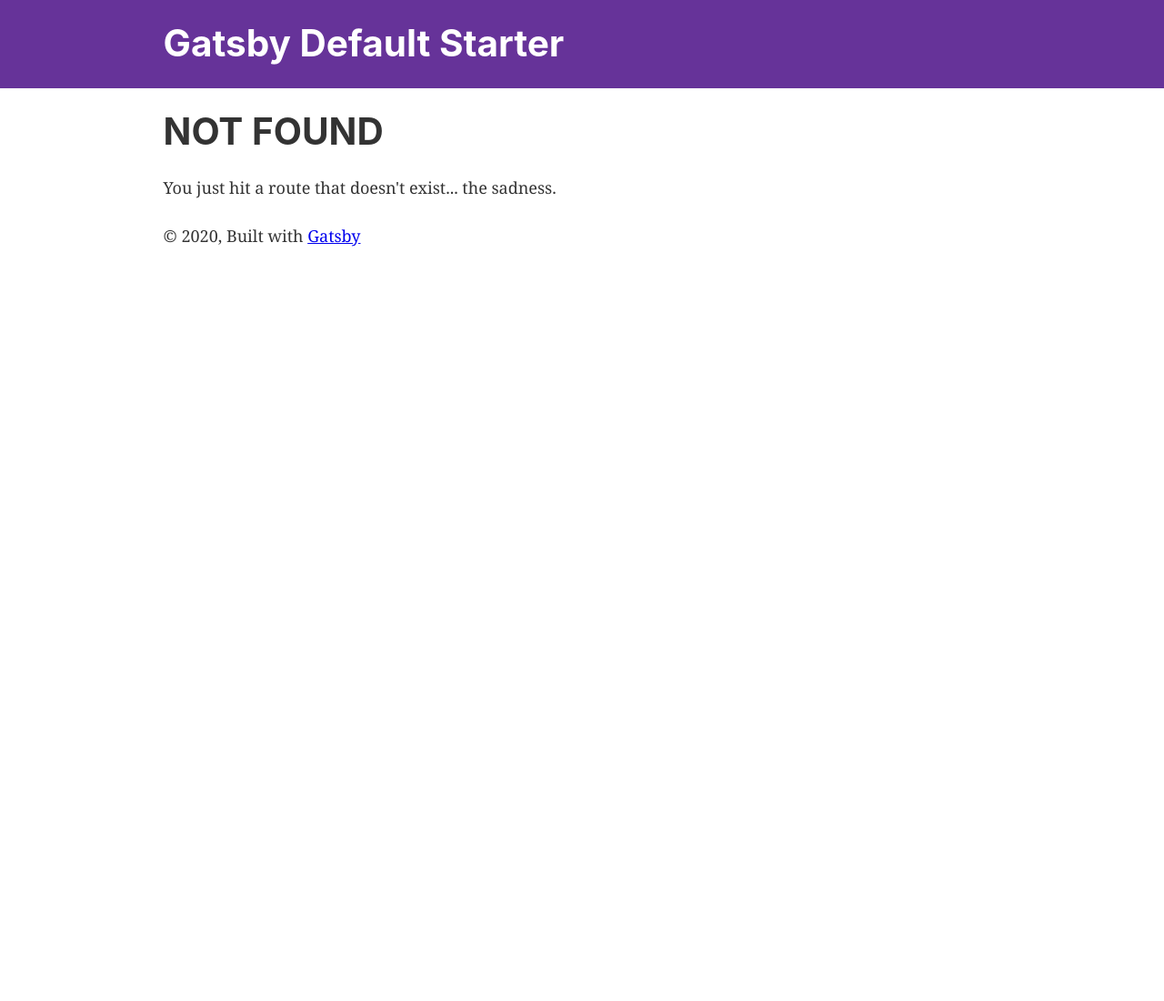
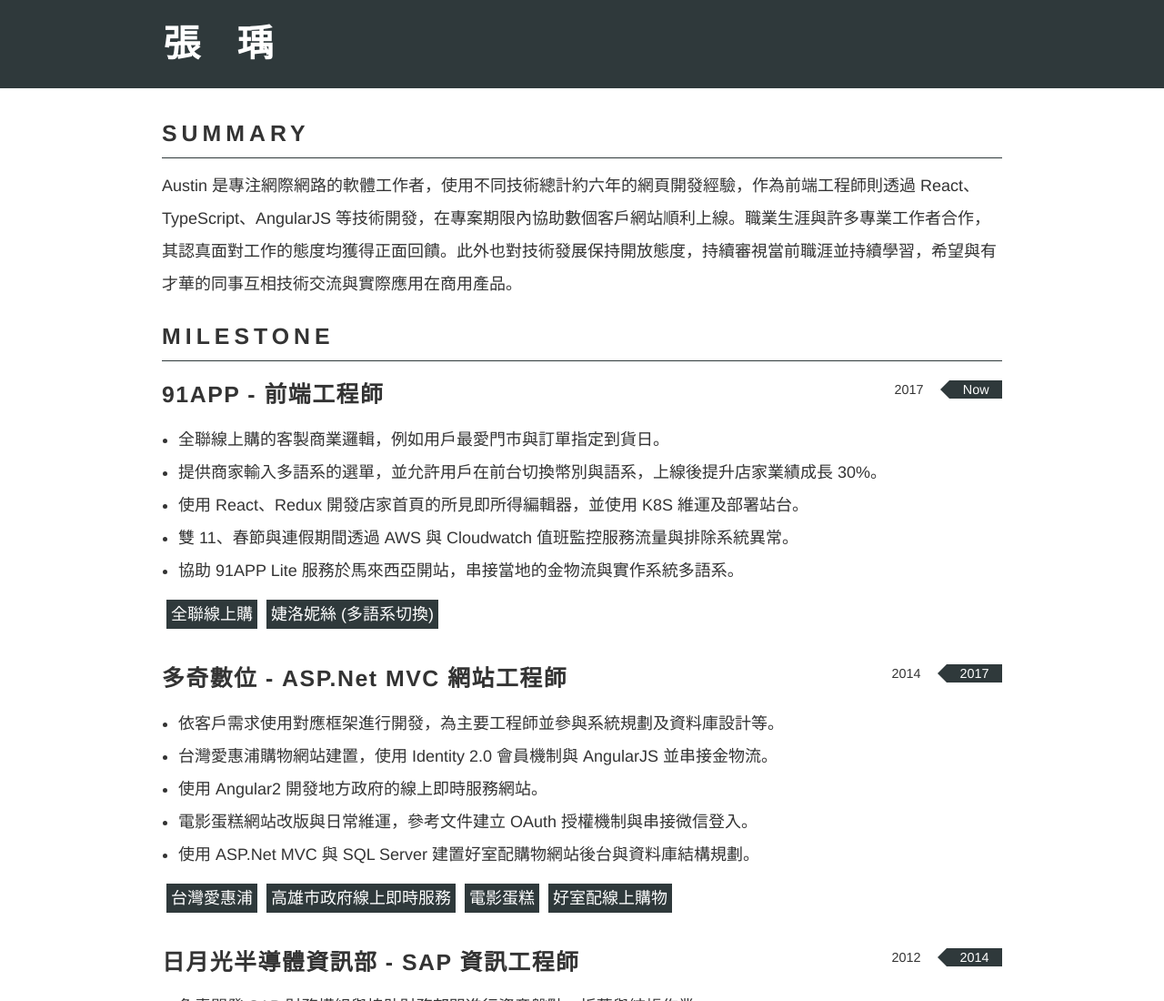
Before and after one commit to rockonyu/rockonyu.github.io, a Gatsby site: page /resume in a window 1280 px wide. Before the commit this address had no page. Shown: the top 1100 px of the page at 91% size. Before the commit the page ends 800 px from the top, so only its background shows below. Built offline with nearby package versions, Linux system fonts and the light colour scheme; Gatsby itself is replaced by a stand-in of ours.

Commit message:
feat: add resume component

```diff
--- a/gatsby-config.js
+++ b/gatsby-config.js
@@ -27,6 +27,7 @@
         icon: `src/images/gatsby-icon.png`, // This path is relative to the root of the site.
       },
     },
+    `gatsby-plugin-styled-components`,
     // this (optional) plugin enables Progressive Web App + Offline functionality
     // To learn more, visit: https://gatsby.dev/offline
     // `gatsby-plugin-offline`,
--- a/package.json
+++ b/package.json
@@ -5,20 +5,24 @@
   "version": "0.1.0",
   "author": "Kyle Mathews <mathews.kyle@gmail.com>",
   "dependencies": {
+    "babel-plugin-styled-components": "^1.10.7",
     "gatsby": "^2.22.15",
     "gatsby-image": "^2.4.5",
     "gatsby-plugin-manifest": "^2.4.9",
     "gatsby-plugin-offline": "^3.2.7",
     "gatsby-plugin-react-helmet": "^3.3.2",
     "gatsby-plugin-sharp": "^2.6.9",
+    "gatsby-plugin-styled-components": "^3.3.4",
     "gatsby-source-filesystem": "^2.3.8",
     "gatsby-transformer-sharp": "^2.5.3",
     "prop-types": "^15.7.2",
     "react": "^16.12.0",
     "react-dom": "^16.12.0",
-    "react-helmet": "^6.0.0"
+    "react-helmet": "^6.0.0",
+    "styled-components": "^5.1.1"
   },
   "devDependencies": {
+    "@types/styled-components": "^5.1.0",
     "gh-pages": "^3.0.0",
     "prettier": "2.0.5"
   },
--- a/src/components/header.tsx
+++ b/src/components/header.tsx
@@ -5,7 +5,7 @@
 const Header = ({ siteTitle }) => (
   <header
     style={{
-      background: `rebeccapurple`,
+      background: `#2f393b`,
       marginBottom: `1.45rem`,
     }}
   >
--- /dev/null
+++ b/src/components/resume/Footer.tsx
@@ -0,0 +1,83 @@
+import React from "react"
+import styled from "styled-components"
+import MaxWidth from "./MaxWidth"
+
+const Section = styled.div`
+  background-color: #ececec;
+  padding-bottom: 1em;
+`
+const PageTitle = styled.h3`
+  margin-bottom: 0;
+  border-bottom: solid 1px #2f393b;
+  padding-bottom: 0.5em;
+  padding-top: 1em;
+  letter-spacing: 5px;
+`
+const ContactList = styled.ul`
+  margin-top: 0;
+  list-style: none;
+  padding: 0;
+  margin: 0;
+  margin-bottom: 1.5em;
+`
+const Item = styled.li`
+  border-bottom: solid 1px #2f393b;
+  padding: 0.5em 0;
+`
+const Title = styled.span`
+  display: inline-block;
+  word-wrap: break-word;
+  width: 120px;
+  font-weight: 600;
+  @media (max-width: 767px) {
+    display: block;
+    width: auto;
+  }
+`
+const TextContent = styled.span`
+  display: inline-block;
+  word-wrap: break-word;
+  @media (max-width: 767px) {
+    display: block;
+    width: auto;
+  }
+`
+const Link = styled.a`
+  text-decoration: none;
+  color: #2f393b;
+`
+
+const Footer: React.FunctionComponent<any> = ({
+  name,
+  enname,
+  email,
+  linkedin,
+}) => (
+  <Section>
+    <MaxWidth>
+      <PageTitle>CONTACT</PageTitle>
+      <ContactList>
+        <Item>
+          <Title>Name</Title>
+          <TextContent>{name + " " + enname}</TextContent>
+        </Item>
+        <Item>
+          <Title>Email</Title>
+          <TextContent>
+            <Link href={"mailto:" + email}>{email}</Link>
+          </TextContent>
+        </Item>
+        <Item>
+          <Title>LinkedIn</Title>
+          <TextContent>
+            <Link href={linkedin} target="_blank" rel="noopener">
+              {linkedin}
+            </Link>
+          </TextContent>
+        </Item>
+      </ContactList>
+    </MaxWidth>
+  </Section>
+)
+
+export default Footer
--- /dev/null
+++ b/src/components/resume/Main.tsx
@@ -0,0 +1,44 @@
+import React, { FC } from "react"
+import styled from "styled-components"
+import MileStone from "./MileStone"
+import SkillTree from "./SkillTree"
+import Summary from "./Summary"
+import MaxWidth from "./MaxWidth"
+
+interface Props {
+  description: string
+  skills: string[]
+  milestone: Array<{
+    to: string
+    from: string
+    name: string
+    title: string
+    projects: Array<{ name: string; href?: string }>
+  }>
+}
+
+const Section = styled.div`
+  background-color: white;
+  margin: 2em 0;
+`
+const Title = styled.h3`
+  border-bottom: solid 1px #2f393b;
+  padding-bottom: 0.5em;
+  margin-bottom: 0.5em;
+  letter-spacing: 5px;
+`
+
+const Main: FC<Props> = ({ description, skills, milestone }) => (
+  <MaxWidth>
+    <Section>
+      <Title>SUMMARY</Title>
+      <Summary>{description}</Summary>
+      <Title>MILESTONE</Title>
+      <MileStone items={milestone} />
+      <Title>SKILL TREE</Title>
+      <SkillTree items={skills} />
+    </Section>
+  </MaxWidth>
+)
+
+export default Main
--- /dev/null
+++ b/src/components/resume/MaxWidth.tsx
@@ -0,0 +1,9 @@
+import styled from "styled-components"
+
+const MaxWidth = styled.div`
+  max-width: 960px;
+  margin: 0 auto;
+  padding: 0 1em;
+`
+
+export default MaxWidth
--- /dev/null
+++ b/src/components/resume/MileStone.tsx
@@ -0,0 +1,138 @@
+import React, { FC } from "react"
+import styled from "styled-components"
+
+interface Props {
+  items: Array<{
+    to: string
+    from: string
+    name: string
+    title: string
+    projects: Array<{ name: string; href?: string }>
+    highlights?: string[]
+  }>
+}
+
+const Content = styled.div`
+  margin: 1em 0;
+`
+const Works = styled.div`
+  margin: 0;
+  margin-bottom: 2em;
+  @media (max-width: 767px) {
+    margin: 0;
+    border: none;
+    padding: 0;
+    padding-bottom: 1em;
+  }
+`
+const WorkTitle = styled.h3`
+  line-height: 1.5;
+  margin: 0.5em 0;
+  letter-spacing: 1.5px;
+`
+const Highlights = styled.ul`
+  padding-left: 1em;
+  margin: 0;
+  line-height: 2;
+`
+const Item = styled.li`
+  margin: 0;
+`
+const Projects = styled.ul`
+  margin: 0;
+  margin-top: 0.5em;
+  display: inline-block;
+  list-style: none;
+  & > li {
+    display: inline-block;
+  }
+`
+const TimeLine = styled.div`
+  float: right;
+  font-size: 0.8em;
+  margin-left: 10px;
+`
+const From = styled.span`
+  margin-right: 2em;
+  @media (max-width: 767px) {
+    display: none;
+  }
+`
+const To = styled.span`
+  background-color: #2f393b;
+  color: white;
+  padding: 2px 1em;
+  display: inline-block;
+  line-height: 16px;
+  position: relative;
+  &:after {
+    content: "";
+    position: absolute;
+    top: 0;
+    left: -10px;
+    width: 0;
+    height: 0;
+    border-style: solid;
+    border-width: 10px 10px 10px 0;
+    border-color: transparent #2f393b transparent transparent;
+  }
+`
+const Link = styled.a`
+  text-decoration: none;
+  color: white;
+  background-color: #2f393b;
+  margin: 5px;
+  padding: 3px 5px;
+  display: inline-block;
+  position: relative;
+  top: 0;
+  left: 0;
+  transition: top 0.2s, left 0.2s;
+  &:hover {
+    top: -2px;
+    left: -2px;
+  }
+`
+
+const MileStone: FC<Props> = ({ items }) => (
+  <Content>
+    {items.map((milestone, index) => (
+      <Works key={index}>
+        <TimeLine>
+          <From>{milestone.from}</From>
+          <To>{milestone.to}</To>
+        </TimeLine>
+        <WorkTitle>
+          {milestone.name} - {milestone.title}
+        </WorkTitle>
+        <Highlights>
+          {milestone.highlights?.map((item, $index) => (
+            <Item key={$index}>{item}</Item>
+          ))}
+        </Highlights>
+        {milestone.projects.length > 0 ? (
+          <Projects>
+            {milestone.projects.map(proj =>
+              proj.href ? (
+                <Item key={proj.name}>
+                  <Link
+                    key={proj.name}
+                    href={proj.href}
+                    target="_blank"
+                    rel="noopener"
+                  >
+                    {proj.name}
+                  </Link>
+                </Item>
+              ) : (
+                <Item key={proj.name}>{proj.name}</Item>
+              )
+            )}
+          </Projects>
+        ) : null}
+      </Works>
+    ))}
+  </Content>
+)
+
+export default MileStone
--- /dev/null
+++ b/src/components/resume/SkillTree.tsx
@@ -0,0 +1,24 @@
+import React, { FC } from "react"
+import styled from "styled-components"
+
+interface Props {
+  items: string[]
+}
+
+const Tag = styled.span`
+  display: inline-block;
+  background-color: #2f393b;
+  color: white;
+  margin: 5px;
+  padding: 3px 5px;
+`
+
+const SkillTree: FC<Props> = ({ items }) => (
+  <>
+    {items.map((item, index) => (
+      <Tag key={index}>{item}</Tag>
+    ))}
+  </>
+)
+
+export default SkillTree
--- /dev/null
+++ b/src/components/resume/Summary.tsx
@@ -0,0 +1,8 @@
+import styled from "styled-components"
+
+const Summary = styled.p`
+  line-height: 2;
+  white-space: pre-line;
+`
+
+export default Summary
--- /dev/null
+++ b/src/components/resume/resume.json
@@ -0,0 +1,320 @@
+{
+  "basics": {
+    "title": "2020 張瑀的個人履歷",
+    "name": "張　瑀",
+    "enname": "Austin",
+    "label": "Software Engineer",
+    "picture": "http://graph.facebook.com/1358756972/picture?type=large",
+    "email": "drivers_high1937@hotmail.com",
+    "linkedin": "https://www.linkedin.com/in/austin119",
+    "website": "https://rockonyu.github.io",
+    "birthday": "1988-08-26",
+    "description": "Austin 是專注網際網路的軟體工作者，使用不同技術總計約六年的網頁開發經驗，作為前端工程師則透過 React、TypeScript、AngularJS 等技術開發，在專案期限內協助數個客戶網站順利上線。職業生涯與許多專業工作者合作，其認真面對工作的態度均獲得正面回饋。此外也對技術發展保持開放態度，持續審視當前職涯並持續學習，希望與有才華的同事互相技術交流與實際應用在商用產品。",
+    "profiles": [
+      {
+        "network": "Facebook",
+        "username": "張瑀",
+        "url": "https://www.facebook.com/profile.php?id=1358756972"
+      },
+      {
+        "network": "Linkedin",
+        "username": "張瑀",
+        "url": "https://www.linkedin.com/in/austin119/"
+      }
+    ]
+  },
+  "work": [
+    {
+      "company": "大心數位 / 多奇數位股份有限公司",
+      "position": "網頁程式設計師",
+      "website": "http://www.infbeyond.com/",
+      "year": "至今",
+      "startDate": "2014",
+      "endDate": "至今",
+      "extraInfo": true,
+      "summary": "負責需求訪談、系統規劃與專案主功能實作 (包跨資料庫設計、後端與前端 JavaScript)，使用 ASP.NET MVC 或 ASP.NET Web API & Angular 進行專案開發。",
+      "highlights": []
+    },
+    {
+      "company": "日月光半導體資訊部",
+      "position": "SAP 資訊工程師",
+      "website": "http://www.aseglobal.com/ch/",
+      "year": "2014",
+      "startDate": "2012",
+      "endDate": "2014",
+      "summary": "負責維護 SAP 財務模組與協助財務部門進行資產盤點、折舊與結帳作業，使用 ABAP 與 C# 語言進行開發。",
+      "highlights": []
+    }
+  ],
+  "education": [
+    {
+      "institution": "逢甲大學",
+      "area": "",
+      "studyType": "資訊工程學系",
+      "startDate": "2006",
+      "endDate": "2010",
+      "gpa": "",
+      "summary": "副修網際網路學程，畢業專題是 JAVA 車牌辨識系統。",
+      "courses": []
+    }
+  ],
+  "training": [
+    {
+      "institution": "酷奇教育訓練 & SKILLTREE",
+      "area": "",
+      "studyType": "",
+      "startDate": "",
+      "endDate": "至今",
+      "gpa": "",
+      "summary": "",
+      "courses": [
+        "2014-08-16 前端工程訓練：JavaScript 與 TypeScript 開發實戰",
+        "2014-08-17 AngularJS 開發實戰：新手入門篇",
+        "2015-05-31 Entity Framework 6 開發實戰",
+        "2015-08-30 AngularJS 開發實戰：模組開發篇",
+        "2015-10-25 前端工程訓練：npm, bower, yo, gulp, webpack 應用實戰",
+        "2015-12-26 JavaScript 開發實戰：核心概念篇",
+        "2016-04-24 Visual Studio 2015 開發與偵錯技巧",
+        "2016-05-29 JavaScript 開發實戰：核心概念篇",
+        "2016-08-13 Angular2 開發實戰：新手入門",
+        "2016-09-03 ASP.NET Web API 2 開發實戰",
+        "2017-03-26 ASP.NET MVC 5 開發實戰：從入門到進階",
+        "2017-06-10 物件導向實作課程 (使用 C#)"
+      ]
+    }
+  ],
+  "projects": [
+    {
+      "name": "電影蛋糕",
+      "owner": "MOMA 摩瑪科技",
+      "releaseDate": "2017",
+      "fromDate": "2014",
+      "website": "http://www.moviecaker.com/",
+      "summary": "",
+      "highlights": [
+        "前端使用 Vue.js 與 Angular2 (子網站)",
+        "使用快取增加頁面載入速度",
+        "可以使用 Oauth2 的 Bear token 授權用戶",
+        "使用無限滾動載入的資料，可以在頁面轉換之間保存",
+        "支援微信與微信公眾號的第三方登入",
+        "重構大量程式碼並加入單元測試以保持可用性",
+        "電影海報可等比例縮放，支援多種不同尺寸的海報"
+      ]
+    },
+    {
+      "name": "高雄市線上即時服務系統",
+      "owner": "雙葉電子",
+      "releaseDate": "2016",
+      "website": "https://soweb.kcg.gov.tw/RWD/",
+      "summary": "",
+      "highlights": [
+        "使用 Angular2 建立的 SPA 網站",
+        "使用 Hash Location Strategy 進行前端路由",
+        "透過 Http Service 取得後端 Web API 資源"
+      ]
+    },
+    {
+      "name": "台灣愛惠浦",
+      "owner": "3W Creative 三角創意",
+      "releaseDate": "2017",
+      "fromDate": "2015",
+      "website": "http://www.everpure.tw/",
+      "summary": "",
+      "highlights": [
+        "前台購物車介面使用 AngularJS",
+        "購物車網站串接紅陽金流與日翊物流",
+        "透過 T4 樣板產生客製的 CRUD 頁面",
+        "後台報表可以匯出 CSV",
+        "使用 Entity Framework Code-First 模式開發",
+        "會員系統使用 identity 2.x"
+      ]
+    },
+    {
+      "name": "好室配",
+      "owner": "3W Creative 三角創意",
+      "releaseDate": "2014",
+      "website": "https://www.housepal.tw/",
+      "summary": "",
+      "highlights": [
+        "使用 Entity Framework DB-First 模式開發",
+        "使用 ASP.Net MVC4 與 SimpleMemberShip 會員系統"
+      ]
+    },
+    {
+      "name": "PDA 資產盤點系統",
+      "owner": "",
+      "releaseDate": "2013",
+      "website": "javascript:void(0)",
+      "summary": "",
+      "highlights": ["Win CE & WinForm", "使用 PDA 掃描資產條碼進行盤點作業"]
+    },
+    {
+      "name": "固定資產查詢系統",
+      "owner": "",
+      "releaseDate": "2012",
+      "website": "javascript:void(0)",
+      "summary": "",
+      "highlights": [
+        "WebForm 與 Oracle DB 資料存取",
+        "使用 ADO.Net 進行資料庫存取"
+      ]
+    }
+  ],
+  "skills": [
+    "TypeScript",
+    "React",
+    "Redux",
+    "Node.js",
+    "CSS",
+    "Angular JS",
+    "C#",
+    "ASP.Net"
+  ],
+  "techs": [
+    {
+      "label": "Backend",
+      "names": [
+        "ASP.Net MVC",
+        "ASP.Net Web API",
+        "Entity Framework",
+        "LINQ",
+        "C#",
+        "SQL Server",
+        "IIS 7.5",
+        "ASP.Net WebForm"
+      ]
+    },
+    {
+      "label": "Frontend",
+      "names": [
+        "Angular2",
+        "Angular-CLI",
+        "Vue.js",
+        "JavaScript",
+        "HTML",
+        "CSS",
+        "Browsersync",
+        "Bootstrap",
+        "Semantic-UI",
+        "AngularJS",
+        "jQuery"
+      ]
+    },
+    {
+      "label": "Tools & Testing",
+      "names": [
+        "Git",
+        "Visual Studio 2017",
+        "Visual Studio Code",
+        "NPM",
+        "docker",
+        "Postman",
+        "Selenium",
+        "xUnit"
+      ]
+    }
+  ],
+  "languages": [
+    {
+      "name": "中文",
+      "level": "精通"
+    },
+    {
+      "name": "英文",
+      "level": "可以閱讀長篇文件"
+    }
+  ],
+  "interests": [
+    {
+      "name": "",
+      "keywords": [
+        "ASP.NET Core",
+        "TDD 測試導向開發",
+        "Angular2",
+        "同構 JavaScript 應用程式"
+      ]
+    }
+  ],
+  "milestone": [
+    {
+      "name": "91APP",
+      "title": "前端工程師",
+      "to": "Now",
+      "from": "2017",
+      "highlights": [
+        "全聯線上購的客製商業邏輯，例如用戶最愛門市與訂單指定到貨日。",
+        "提供商家輸入多語系的選單，並允許用戶在前台切換幣別與語系，上線後提升店家業績成長 30%。",
+        "使用 React、Redux 開發店家首頁的所見即所得編輯器，並使用 K8S 維運及部署站台。",
+        "雙 11、春節與連假期間透過 AWS 與 Cloudwatch 值班監控服務流量與排除系統異常。",
+        "協助 91APP Lite 服務於馬來西亞開站，串接當地的金物流與實作系統多語系。"
+      ],
+      "projects": [
+        {
+          "name": "全聯線上購",
+          "href": "https://shop.pxmart.com.tw"
+        },
+        {
+          "name": "婕洛妮絲 (多語系切換)",
+          "href": "https://www.jsstore.com.tw"
+        }
+      ]
+    },
+    {
+      "name": "多奇數位",
+      "title": "ASP.Net MVC 網站工程師",
+      "to": "2017",
+      "from": "2014",
+      "highlights": [
+        "依客戶需求使用對應框架進行開發，為主要工程師並參與系統規劃及資料庫設計等。",
+        "台灣愛惠浦購物網站建置，使用 Identity 2.0 會員機制與 AngularJS 並串接金物流。",
+        "使用 Angular2 開發地方政府的線上即時服務網站。",
+        "電影蛋糕網站改版與日常維運，參考文件建立 OAuth 授權機制與串接微信登入。",
+        "使用 ASP.Net MVC 與 SQL Server 建置好室配購物網站後台與資料庫結構規劃。"
+      ],
+      "projects": [
+        {
+          "name": "台灣愛惠浦",
+          "href": "https://www.everbrightpurifying.com"
+        },
+        {
+          "name": "高雄市政府線上即時服務",
+          "href": "https://soweb.kcg.gov.tw"
+        },
+        {
+          "name": "電影蛋糕",
+          "href": "http://www.moviecaker.com"
+        },
+        {
+          "name": "好室配線上購物",
+          "href": "https://www.housepal.tw"
+        }
+      ]
+    },
+    {
+      "name": "日月光半導體資訊部",
+      "title": "SAP 資訊工程師",
+      "to": "2014",
+      "from": "2012",
+      "highlights": [
+        "負責開發 SAP 財務模組與協助財務部門進行資產盤點、折舊與結帳作業。",
+        "開發固定資產盤點程式 (PDA) 與查詢介面，協助 QA 部門進行控管品質檢驗流程。"
+      ],
+      "projects": []
+    },
+    {
+      "name": "逢甲大學",
+      "title": "資訊工程學系",
+      "to": "2010",
+      "from": "",
+      "highlights": ["專題：使用 JAVA 與 Webcam 辨識六碼機車牌照。"],
+      "projects": []
+    }
+  ],
+  "recommended": [
+    {
+      "name": "ilandy",
+      "position": "大心數位 - 前端工程師",
+      "summary": "Austin 是我見過最重視使用者體驗的後端工程師"
+    }
+  ]
+}
--- /dev/null
+++ b/src/pages/resume.tsx
@@ -0,0 +1,37 @@
+import React from "react"
+import Footer from "../components/resume/Footer"
+import Main from "../components/resume/Main"
+import resume from "../components/resume/resume.json"
+import Header from "../components/header"
+import SEO from "../components/seo"
+import "../components/layout.css"
+import styled from "styled-components"
+
+const Container = styled.section`
+  * {
+    font-family: 微軟正黑體, Helvetica;
+  }
+`
+
+const Resume = () => (
+  <Container>
+    <Header siteTitle={resume.basics.name} />
+    <SEO
+      title="2020 張瑀的個人履歷"
+      description="Austin 是專注網際網路的軟體工作者，使用不同技術總計約六年的網頁開發經驗，作為前端工程師則透過 React、TypeScript、AngularJS 等技術開發，在專案期限內協助數個客戶網站順利上線。職業生涯與許多專業工作者合作，其認真面對工作的態度均獲得正面回饋。此外也對技術發展保持開放態度，持續審視當前職涯並持續學習，希望與有才華的同事互相技術交流與實際應用在商用產品。"
+    />
+    <Main
+      description={resume.basics.description}
+      skills={resume.skills}
+      milestone={resume.milestone}
+    />
+    <Footer
+      name={resume.basics.name}
+      enname={resume.basics.enname}
+      email={resume.basics.email}
+      linkedin={resume.basics.linkedin}
+    />
+  </Container>
+)
+
+export default Resume
```
Also changed, not shown: src/components/resume/Header.tsx (added, +29 -0 lines), tsconfig.json (added, +17 -0 lines), 1 other file.
